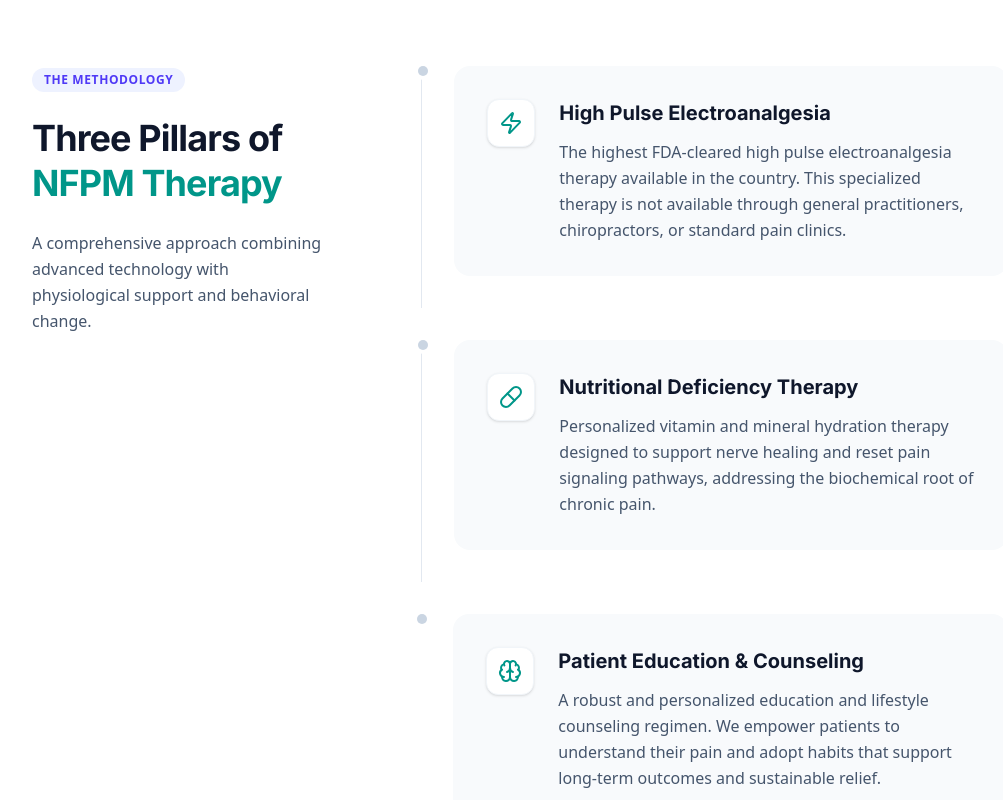
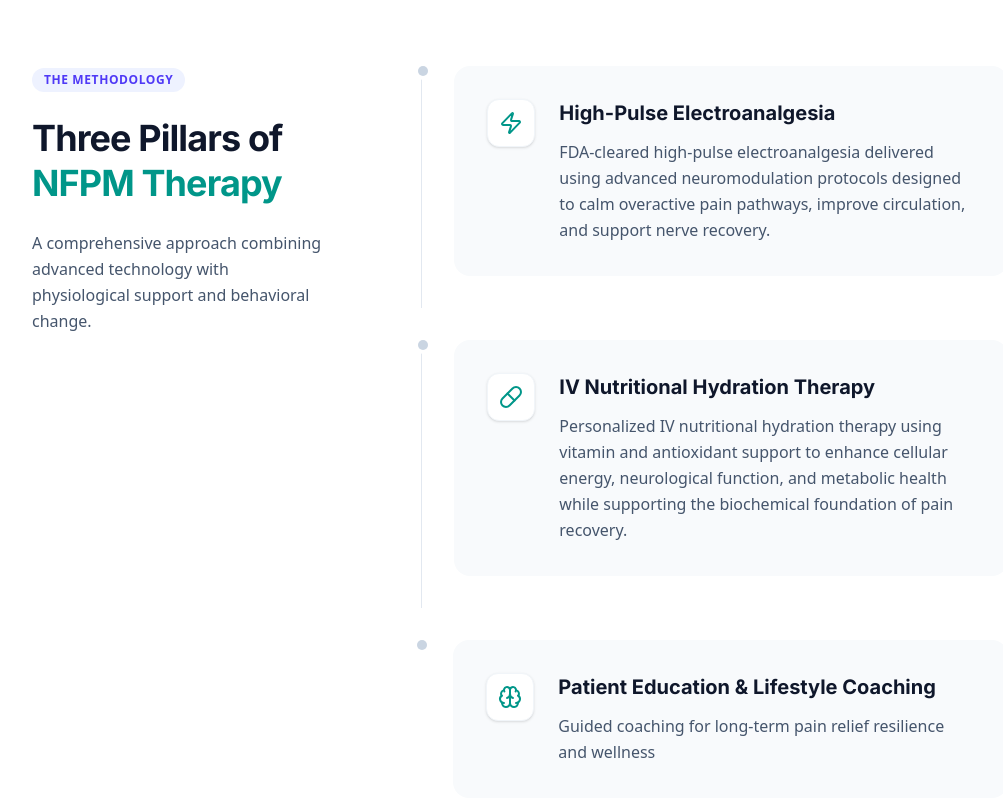
Before and after one commit to amankumar-in/reliefpointtherapy, a Next.js app: page /nfpm/providers in a window 1280 px wide. Shown: the part 1980-2780 px from the top of the page, without its empty margins (120-1123 px from the left). Built offline with nearby package versions, Linux system fonts and the light colour scheme; a web font is replaced by a local one.

Commit message:
feat: Enhance NFPM descriptions, detail its components, and expand provider contact information.

```diff
--- a/components/about/why-i-believe.tsx
+++ b/components/about/why-i-believe.tsx
@@ -16,7 +16,7 @@ export function WhyIBelieve() {
           <div className="grid grid-cols-1 lg:grid-cols-2 gap-16 items-start">
 
              {/* Left: The Quote/Manifesto Header */}
-             <div className="space-y-8 sticky top-32">
+             <div className="space-y-8 lg:sticky lg:top-32">
                 <Quote className="h-12 w-12 text-teal-500 opacity-50" />
                 <h2 className="text-4xl md:text-6xl font-serif leading-tight">
                     Why I Brought NFPM Into My Practice
--- a/components/nfpm-providers/clinical-overview.tsx
+++ b/components/nfpm-providers/clinical-overview.tsx
@@ -6,18 +6,18 @@ export function ClinicalOverview() {
   const pillars = [
     {
       icon: Zap,
-      title: "High Pulse Electroanalgesia",
-      description: "The highest FDA-cleared high pulse electroanalgesia therapy available in the country. This specialized therapy is not available through general practitioners, chiropractors, or standard pain clinics."
+      title: "High-Pulse Electroanalgesia",
+      description: "FDA-cleared high-pulse electroanalgesia delivered using advanced neuromodulation protocols designed to calm overactive pain pathways, improve circulation, and support nerve recovery."
     },
     {
       icon: Pill,
-      title: "Nutritional Deficiency Therapy",
-      description: "Personalized vitamin and mineral hydration therapy designed to support nerve healing and reset pain signaling pathways, addressing the biochemical root of chronic pain."
+      title: "IV Nutritional Hydration Therapy",
+      description: "Personalized IV nutritional hydration therapy using vitamin and antioxidant support to enhance cellular energy, neurological function, and metabolic health while supporting the biochemical foundation of pain recovery."
     },
     {
       icon: Brain,
-      title: "Patient Education & Counseling",
-      description: "A robust and personalized education and lifestyle counseling regimen. We empower patients to understand their pain and adopt habits that support long-term outcomes and sustainable relief."
+      title: "Patient Education & Lifestyle Coaching",
+      description: "Guided coaching for long-term pain relief resilience and wellness"
     }
   ]
 
--- a/components/nfpm-providers/providers-contact.tsx
+++ b/components/nfpm-providers/providers-contact.tsx
@@ -19,7 +19,7 @@ export function ProvidersContact() {
                 Start a <span className="text-teal-400">Conversation</span>
             </h2>
             <p className="text-lg text-slate-400 max-w-2xl mx-auto">
-                Direct access for clinical partnerships. I am available to discuss complex cases.
+                Direct access for clinical partnerships. I am available to discuss complex cases, referrals, and care coordination.
             </p>
         </div>
 
--- a/components/nfpm/how-nfpm-works.tsx
+++ b/components/nfpm/how-nfpm-works.tsx
@@ -20,8 +20,8 @@ export function HowNFPMWorks() {
             <h2 className="text-4xl md:text-5xl font-bold text-slate-900 tracking-tight mb-6">
               How <span className="text-teal-600">NFPM Works</span>
             </h2>
-            <p className="text-xl text-slate-600 font-light leading-relaxed max-w-2xl">
-              NFPM uses high-pulse electrical currents to restore balance to your nervous system. By targeting the root causes of pain—inflammation, circulation, and nerve signaling—it promotes actual healing.
+            <p className="text-xl text-slate-600 font-light leading-relaxed max-w-3xl">
+              NFPM uses FDA-cleared high-pulse electroanalgesia, along with supportive IV hydration, to restore balance to the nervous system. By addressing inflammation, circulation, and nerve signaling, it supports true healing rather than temporary symptom relief.
             </p>
         </div>
 
@@ -67,7 +67,7 @@ export function HowNFPMWorks() {
 
             <div className="flex-shrink-0">
                 <Link
-                  href="https://drive.google.com/file/d/1yajdZCW-UA0bMiRje4-H41-MbUFVE4Tf/view?usp=drive_link"
+                  href="https://drive.google.com/file/d/1zeX9QeI9dDtGTTTgp9feqb_0MEoSSWU5/view?usp=sharing"
                   target="_blank"
                   rel="noopener noreferrer"
                   className="flex items-center gap-2"
--- a/components/nfpm/insurance-coverage.tsx
+++ b/components/nfpm/insurance-coverage.tsx
@@ -42,7 +42,7 @@ export function InsuranceCoverage() {
                     </Link>
                     <div className="flex items-center gap-2 text-slate-500 text-sm px-4">
                         <Clock className="h-4 w-4" />
-                        <span>Typically verified within 24 hours</span>
+                        <span>Fast Verification: Typically completed within 24–72 hours</span>
                     </div>
                 </div>
             </div>
@@ -57,7 +57,7 @@ export function InsuranceCoverage() {
                     </div>
                     <div>
                         <h3 className="text-xl font-bold text-slate-900 mb-2">Original Medicare</h3>
-                        <p className="text-slate-600">Full primary coverage under Part B. We accept assignment, meaning simplified billing for you.</p>
+                        <p className="text-slate-600">Coverage available for eligible patients.</p>
                     </div>
                 </div>
 
--- a/components/nfpm/what-is-nfpm.tsx
+++ b/components/nfpm/what-is-nfpm.tsx
@@ -16,10 +16,10 @@ export function WhatIsNFPM() {
             </h2>
             <div className="space-y-6 text-lg md:text-xl text-slate-300 leading-relaxed font-light">
               <p>
-                Neurofunctional Pain Management (NFPM) uses <strong className="text-white font-medium">FDA-cleared electroanalgesia</strong> and neuromodulation to calm overactive pain pathways, improve circulation, reduce inflammation, and support the body&apos;s natural healing.
+                Neurofunctional Pain Management (NFPM) is a comprehensive, nurse-led pain management approach delivered in partnership with Relatyv. It uses <strong className="text-white font-medium">FDA-cleared electroanalgesia</strong> and neuromodulation, along with supportive IV hydration and lifestyle guidance, to calm overactive pain pathways, improve circulation, reduce inflammation, and support the body&apos;s natural healing.
               </p>
               <p>
-                It is a comprehensive medical treatment performed in your home by a registered nurse—ideal for people who want long-term relief without relying on medications, injections, or repeated procedures.
+                NFPM is performed in your home by a registered nurse and is ideal for people seeking long-term relief without relying on medications, injections, or other invasive procedures.
               </p>
             </div>
           </div>
```
